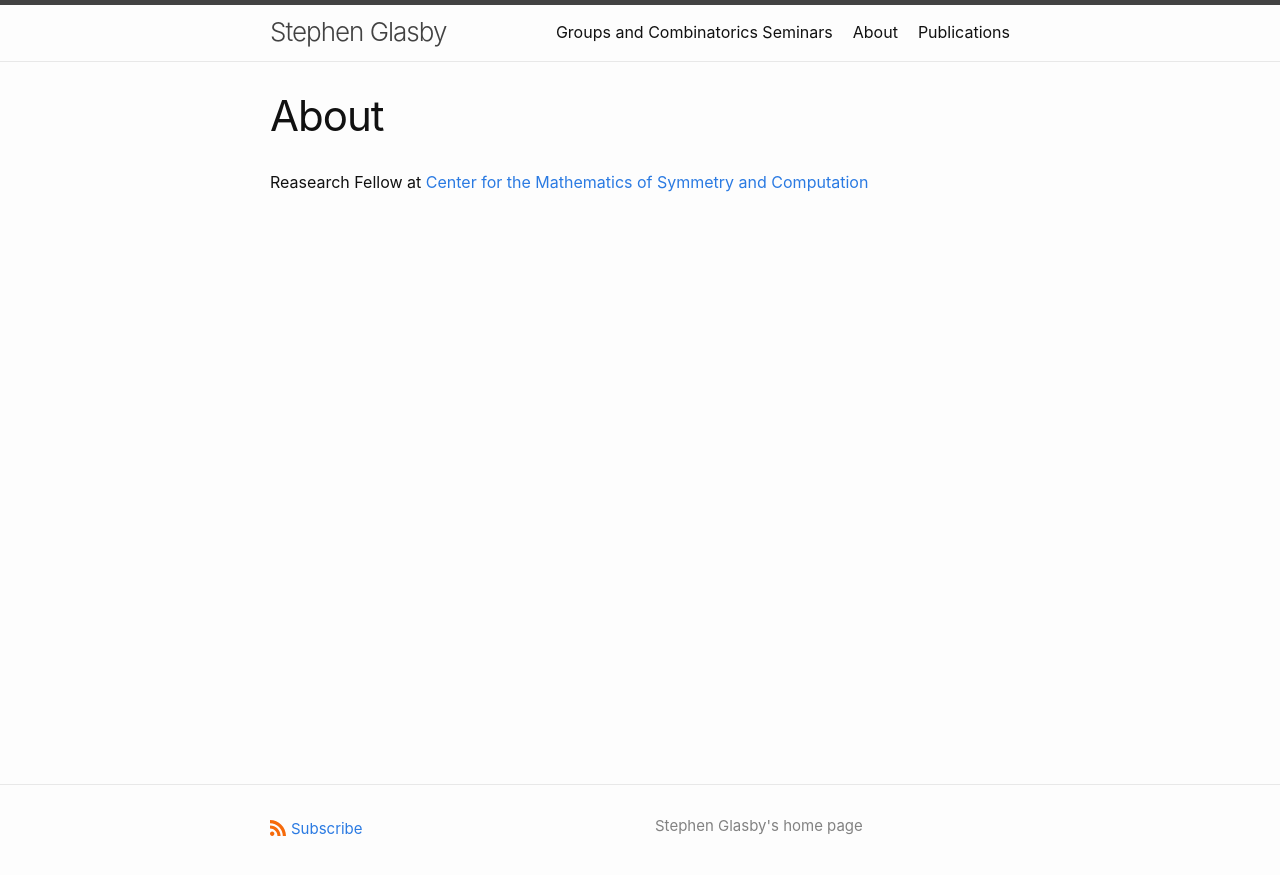
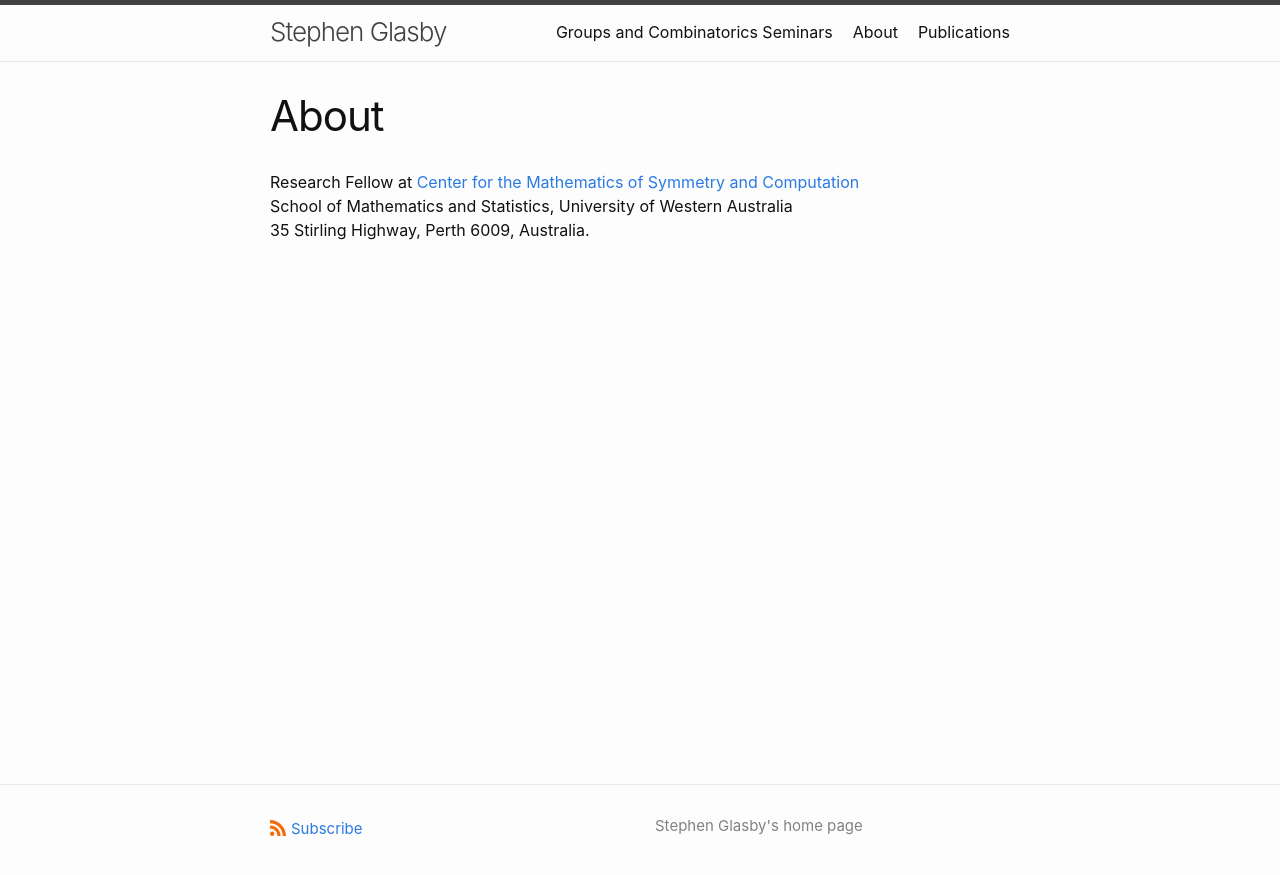
Before and after one commit to StephenGlasby/StephenGlasby.github.io, a Jekyll site: the page built from about.md, in a window 1280 px wide. Shown: the top 875 px of the page. Built offline with Jekyll 4.4.1, drawn with Linux system fonts in a browser that asks for light colours.

Commit message:
add address

```diff
--- a/about.md
+++ b/about.md
@@ -4,4 +4,6 @@ title: About
 permalink: /about/
 ---
 
-Reasearch Fellow at [Center for the Mathematics of Symmetry and Computation](https://cmsc.io)
+Research Fellow at [Center for the Mathematics of Symmetry and Computation](https://cmsc.io)<br />
+School of Mathematics and Statistics, University of Western Australia<br />
+35 Stirling Highway, Perth 6009, Australia.
```
